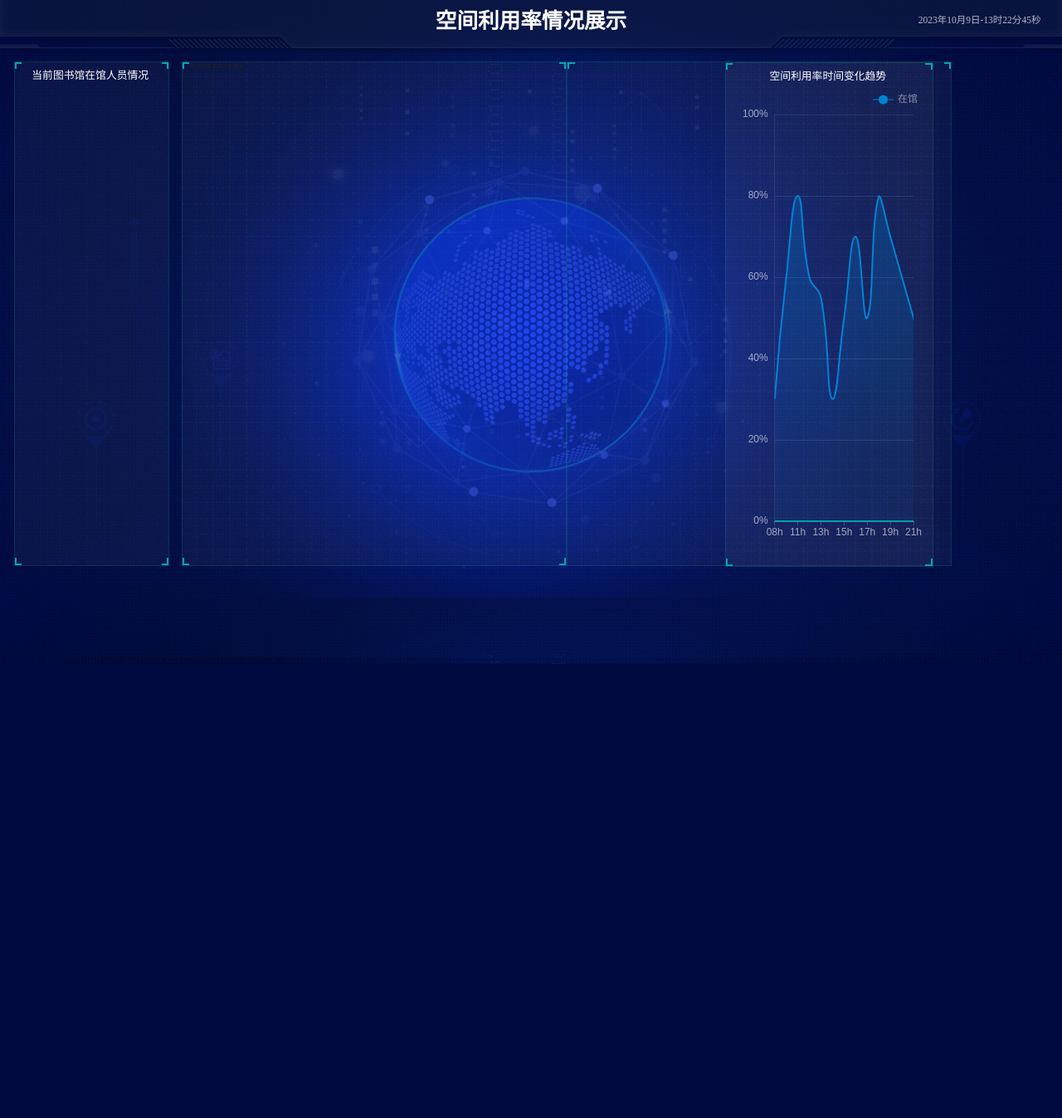
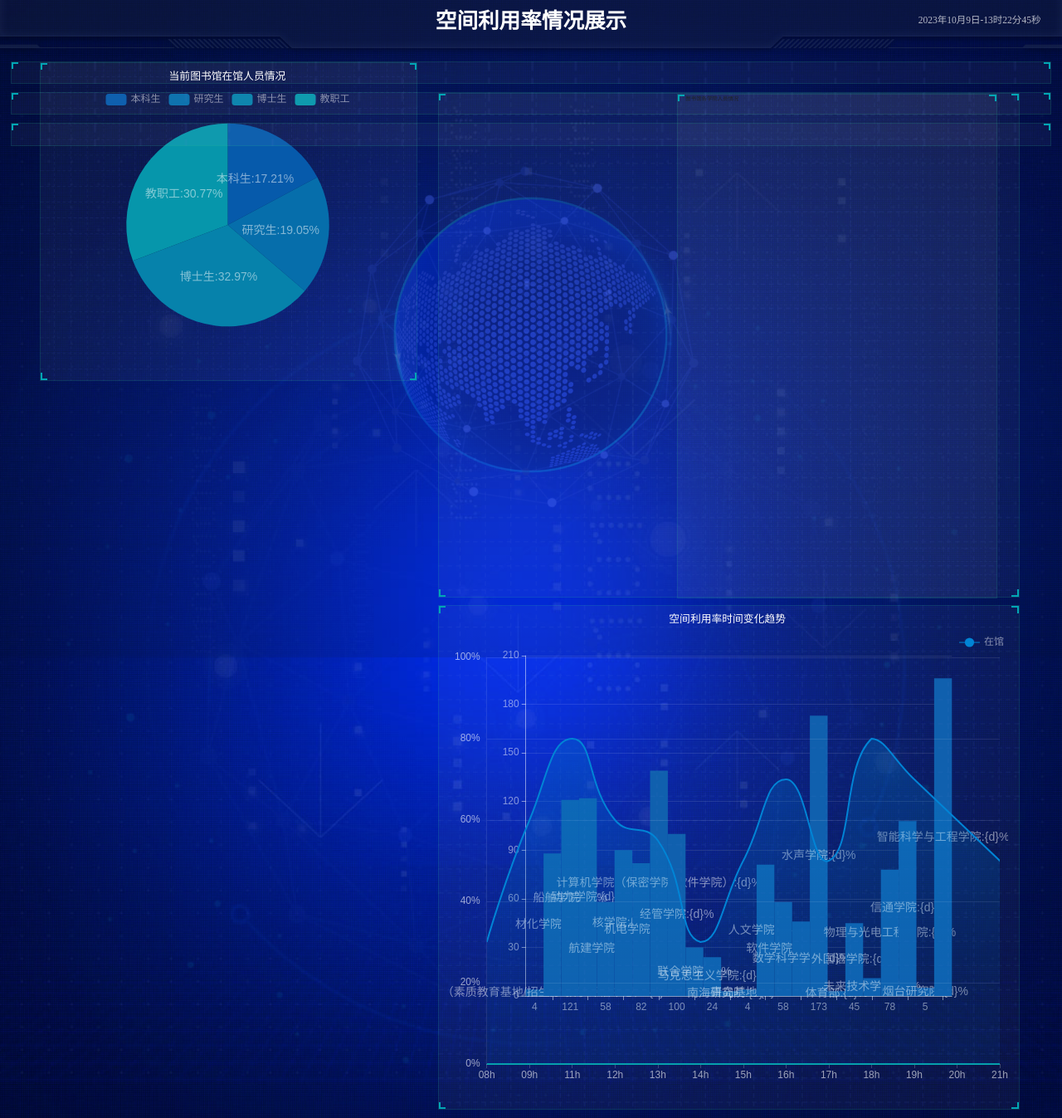
Before and after one commit to Aharrypotter/big_screen-master, a Flask app: page / in a window 1280 px wide. Shown: the whole page at 83% size. Before the commit the page ends 800 px from the top, so only its background shows below. Run offline with Flask 3, Linux system fonts and the light colour scheme.

Commit message:
修改三个图表的css代码

```diff
--- a/static/css/comon0.css
+++ b/static/css/comon0.css
@@ -182,16 +182,12 @@ a:hover {
 .mainbox > ul > li {
   padding: 0 0.1rem;
 }
-.mainbox > ul > li:nth-child(2) {
+.mainbox > ul > li:nth-child(1) {
   width: 40%;
   padding: 0;
 }
 
 .boxall {
-  height: 9.5rem;
-  float: left;
-  left: 2%;
-  width: 37%;
   border: 1px solid rgba(25, 186, 139, 0.17);
   padding: 0 0.2rem 0.4rem 0.15rem;
   background: rgba(255, 255, 255, 0.04) url(../images/line.png);
@@ -219,6 +215,7 @@ a:hover {
   border-right: 2px solid #02a6b5;
   right: 0;
 }
+
 .linechart {
 	height: 9.5rem;
 	float: right;
@@ -247,6 +244,72 @@ top: 0;
   left: 0;
 }
 .linechart:after,
+.boxfoot:after {
+  border-right: 2px solid #02a6b5;
+  right: 0;
+}
+
+.piechart {
+  height: 6rem;
+  float: left;
+  left: 2%;
+  width: 37%;
+  border: 1px solid rgba(25, 186, 139, 0.17);
+  padding: 0 0.2rem 0.4rem 0.15rem;
+  background: rgba(255, 255, 255, 0.04) url(../images/line.png);
+  background-size: 100% auto;
+  position: relative;
+  margin-bottom: 0.15rem;
+  z-index: 10;
+}
+.piechart:before,
+.piechart:after {
+  position: absolute;
+  width: 0.1rem;
+  height: 0.1rem;
+  content: "";
+  border-top: 2px solid #02a6b5;
+  top: 0;
+}
+.piechart:before,
+.boxfoot:before {
+  border-left: 2px solid #02a6b5;
+  left: 0;
+}
+.piechart:after,
+.boxfoot:after {
+  border-right: 2px solid #02a6b5;
+  right: 0;
+}
+
+.barchart {
+	height: 9.5rem;
+	float: right;
+	right: 2%;
+	width: 57%;
+  border: 1px solid rgba(25, 186, 139, 0.17);
+  padding: 0 0.2rem 0.4rem 0.15rem;
+  background: rgba(255, 255, 255, 0.04) url(../images/line.png);
+  background-size: 100% auto;
+  position: relative;
+  margin-bottom: 0.15rem;
+  z-index: 10;
+}
+.barchart:before,
+.barchart:after {
+  position: absolute;
+  width: 0.1rem;
+  height: 0.1rem;
+  content: "";
+  border-top: 2px solid #02a6b5;
+  top: 0;
+}
+.barchart:before,
+.boxfoot:before {
+  border-left: 2px solid #02a6b5;
+  left: 0;
+}
+.barchart:after,
 .boxfoot:after {
   border-right: 2px solid #02a6b5;
   right: 0;
```
Lines whose indentation alone changed are shown as unchanged.
